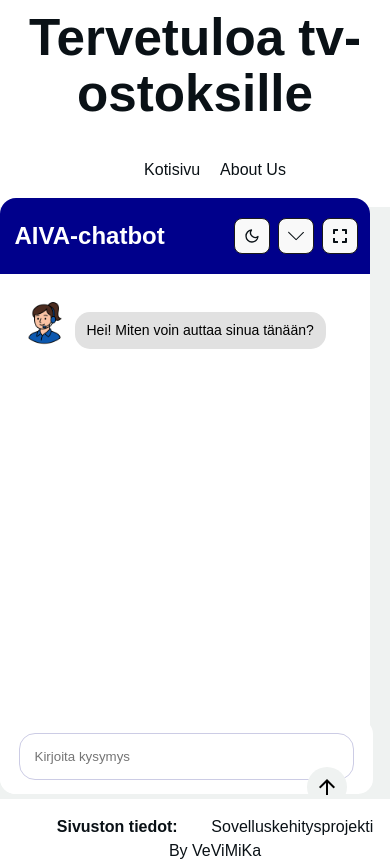
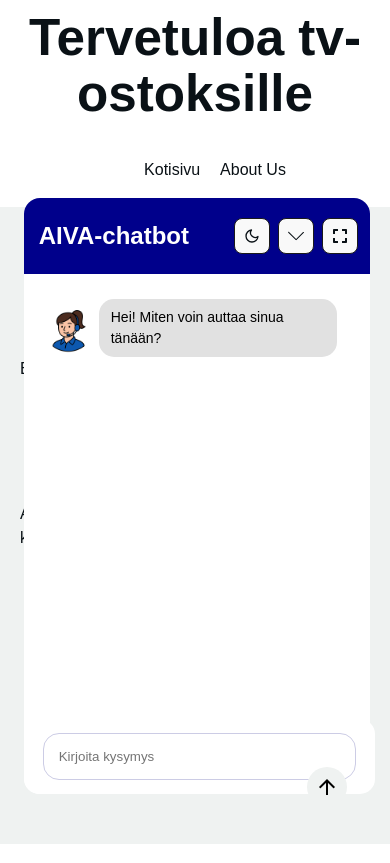
Before and after one commit to wilsq/Aiva, a React (Vite) app in the folder aiva-chatbot/: page / in a window 390 px wide. Built offline with nearby package versions, Linux system fonts and the light colour scheme.

Commit message:
Mobiiliresponsiivisuusparannuksia, piilotettu footer mobiililaitteilla

```diff
--- a/aiva-chatbot/frontend/src/App.css
+++ b/aiva-chatbot/frontend/src/App.css
@@ -1,3 +1,9 @@
+@media only screen and (max-width: 600px) {
+  footer {
+    display: none;
+  }
+}
+
 body {
   font-family: Arial, Helvetica, sans-serif;
   background-color: var(--bg-alt);
--- a/aiva-chatbot/frontend/src/components/ChatWindow.css
+++ b/aiva-chatbot/frontend/src/components/ChatWindow.css
@@ -1,10 +1,18 @@
 /*chatbotin keskustelualueen koon ja ulkonäön määrittely */
+@media only screen and (max-width: 600px) {
+  .chat-window{
+    position: fixed;
+    bottom: 0px;
+    right: 0px;
+    max-width: max-content;
+  }
+}
+
 .chat-window {
   position: fixed;
   bottom: 50px;
   right: 20px;
-  width: 95%;
-  max-width: 1000px;
+  width: clamp(300px, 100%, 1000px);
   background-color: var(--bg);
   border-radius: 16px;
   padding: 0px;
@@ -145,6 +153,7 @@
 }
 
 /*Keskustelualueen paikan ja ulkonäön määrittelyä */
+
 .chat-footer {
   position: absolute;
   bottom: 0;
```
